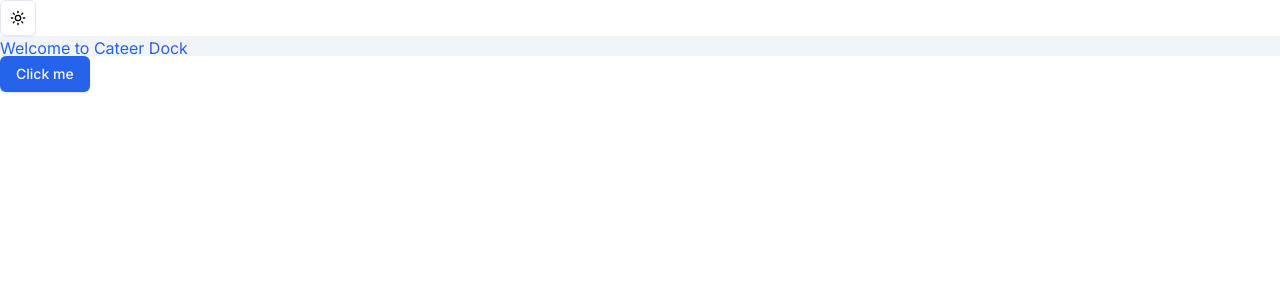
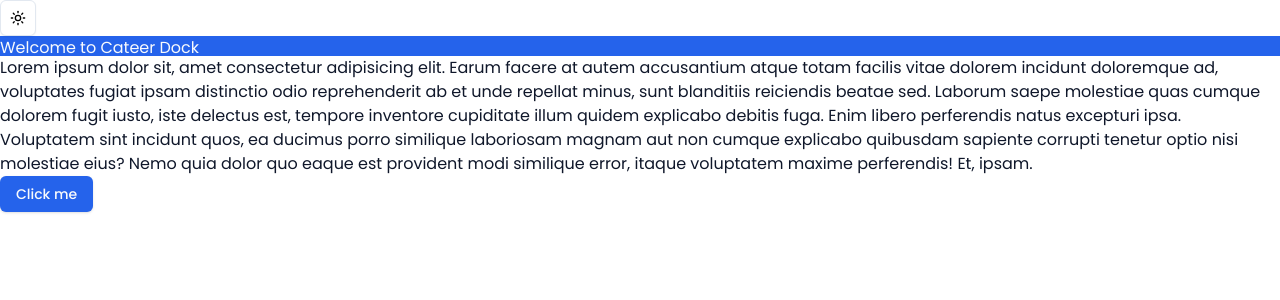
Before and after one commit to Career-Dock/career-dock-frontend, a Next.js app: page / in a window 1280 px wide. Shown: the top 300 px of the page. Built offline with nearby package versions, Linux system fonts and the light colour scheme.

Commit message:
Update layout styles and add Poppins font; enhance homepage content with additional text

```diff
--- a/src/app/layout.tsx
+++ b/src/app/layout.tsx
@@ -1,11 +1,14 @@
 import type { Metadata } from "next";
-import { Inter } from "next/font/google";
+import { Inter, Poppins } from "next/font/google";
 import "./globals.css";
 import Providers from "@/lib/providers/Providers";
 import { Toaster } from "react-hot-toast";
 import { ThemeProvider } from "@/components/theme-provider";
 
-const inter = Inter({ subsets: ["latin"] });
+const poppins = Poppins({
+  subsets: ["latin"],
+  weight: ["100", "200", "300", "400", "500", "600", "700", "800", "900"],
+});
 
 export const metadata: Metadata = {
   title: "Home - Career Dock",
@@ -20,7 +23,7 @@
   return (
     <Providers>
       <html lang="en">
-        <body className={inter.className}>
+        <body className={poppins.className}>
           <ThemeProvider
             attribute="class"
             defaultTheme="system"
--- a/src/app/page.tsx
+++ b/src/app/page.tsx
@@ -5,9 +5,22 @@
   return (
     <main>
       <ModeToggle />
-      <h1 className="text-primary h-5 w-full bg-secondary">
+      <h1 className="text-primary-foreground h-5 w-full bg-primary">
         Welcome to Cateer Dock
       </h1>
+      <p className="text-secondary-foreground">
+        Lorem ipsum dolor sit, amet consectetur adipisicing elit. Earum facere
+        at autem accusantium atque totam facilis vitae dolorem incidunt
+        doloremque ad, voluptates fugiat ipsam distinctio odio reprehenderit ab
+        et unde repellat minus, sunt blanditiis reiciendis beatae sed. Laborum
+        saepe molestiae quas cumque dolorem fugit iusto, iste delectus est,
+        tempore inventore cupiditate illum quidem explicabo debitis fuga. Enim
+        libero perferendis natus excepturi ipsa. Voluptatem sint incidunt quos,
+        ea ducimus porro similique laboriosam magnam aut non cumque explicabo
+        quibusdam sapiente corrupti tenetur optio nisi molestiae eius? Nemo quia
+        dolor quo eaque est provident modi similique error, itaque voluptatem
+        maxime perferendis! Et, ipsam.
+      </p>
       <Button className="">Click me</Button>
     </main>
   );
```
